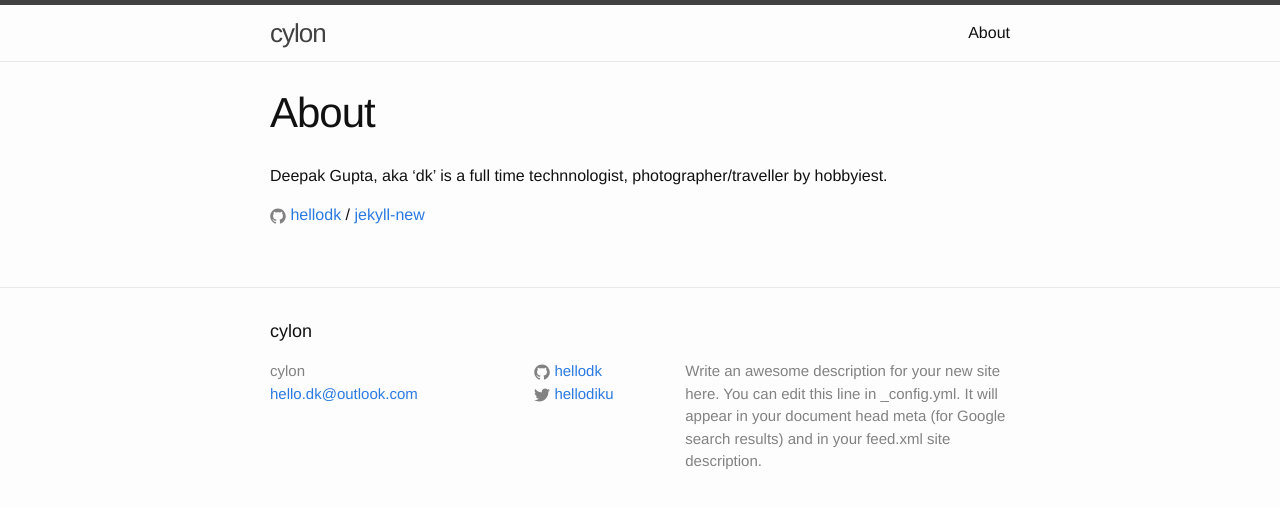
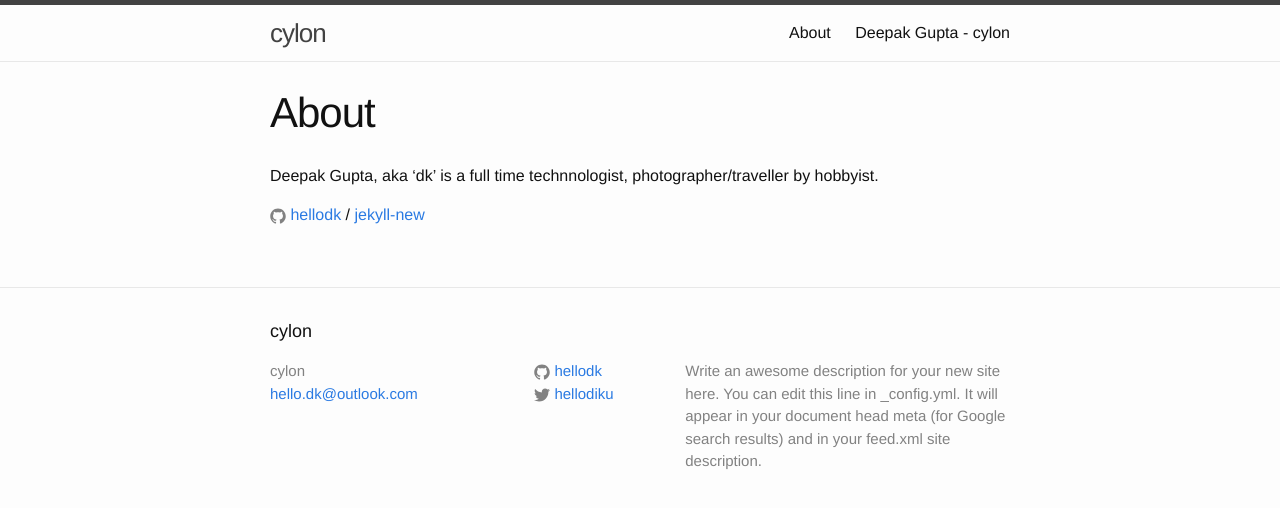
Before and after one commit to hellodk/hellodk.github.io, a Jekyll site: the page built from about.md, in a window 1280 px wide. Shown: the top 508 px of the page. Built offline with Jekyll 4.4.1, drawn with Linux system fonts in a browser that asks for light colours.

Commit message:
correctd typo

```diff
--- a/about.md
+++ b/about.md
@@ -4,7 +4,7 @@
 permalink: /about/
 ---
 
-Deepak Gupta, aka 'dk' is a full time technnologist, photographer/traveller by hobbyiest.
+Deepak Gupta, aka 'dk' is a full time technnologist, photographer/traveller by hobbyist.
 
 {% include icon-github.html username="hellodk" %} /
 [jekyll-new](https://github.com/hellodk)
--- a/index.html
+++ b/index.html
@@ -1,5 +1,8 @@
 ---
-layout: default
+layout: main
+canonical_url: /index.html
+title: Deepak Gupta - cylon
+description: "Blog on technical and social articles. @hellodiku is a full time technologist and photographer by hobbist"
 ---
 
 <div class="home">
```
